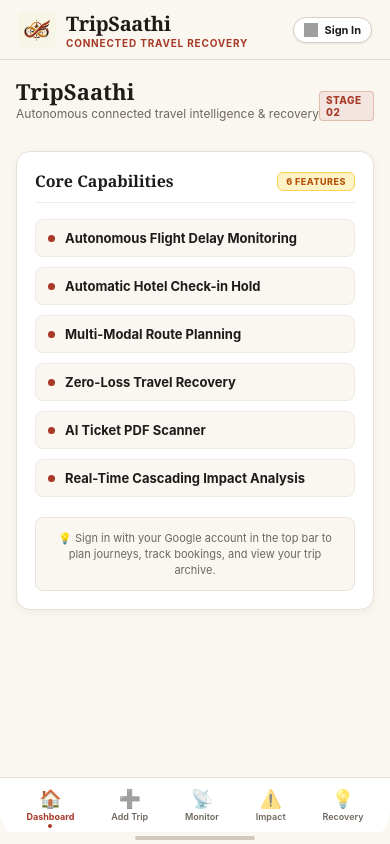
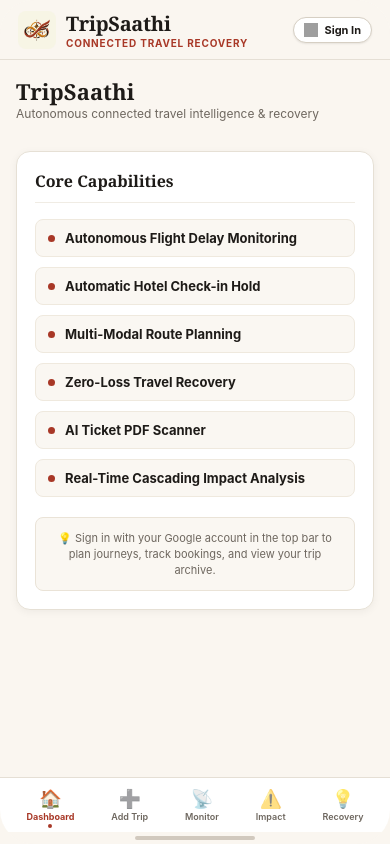
Before and after one commit to Arnesh0512/TripSaathi, a React Native app in the folder frontend/: screen / in a window 390 px wide. Built offline with nearby package versions, Linux system fonts and the light colour scheme; grey boxes are pictures that could not be loaded.

Commit message:
style: remove stage badges and 6 features box from dashboard, add trip, impact, and recovery screens

```diff
--- a/frontend/src/screens/AddTripScreen.js
+++ b/frontend/src/screens/AddTripScreen.js
@@ -533,7 +533,6 @@ export default function AddTripScreen({ token, onAddTripSuccess }) {
             </Text>
           </TouchableOpacity>
         </View>
-        <Text style={styles.screenStepBadge}>STAGE 01</Text>
       </View>
 
       {/* TWO OPTIONS SELECTOR - REVERSED: PLAN MULTI-LEG FIRST, THEN UPLOAD */}
--- a/frontend/src/screens/DashboardScreen.js
+++ b/frontend/src/screens/DashboardScreen.js
@@ -146,16 +146,12 @@ export default function DashboardScreen({
               Autonomous connected travel intelligence & recovery
             </Text>
           </View>
-          <Text style={styles.screenStepBadge}>STAGE 02</Text>
         </View>
 
         {/* Bulleted Features Card */}
         <View style={styles.welcomeFeaturesCard}>
           <View style={styles.welcomeFeaturesHeader}>
             <Text style={styles.welcomeFeaturesTitle}>Core Capabilities</Text>
-            <View style={styles.welcomeFeaturesBadge}>
-              <Text style={styles.welcomeFeaturesBadgeText}>6 FEATURES</Text>
-            </View>
           </View>
 
           <View style={styles.welcomeFeatureList}>
@@ -195,7 +191,6 @@ export default function DashboardScreen({
             Connected itineraries & historical journeys
           </Text>
         </View>
-        <Text style={styles.screenStepBadge}>STAGE 02</Text>
       </View>
 
       {/* Database Sync & User Indicator Strip */}
--- a/frontend/src/screens/ImpactScreen.js
+++ b/frontend/src/screens/ImpactScreen.js
@@ -38,7 +38,6 @@ export default function ImpactScreen({
             </Text>
           </View>
         </View>
-        <Text style={styles.screenStepBadge}>STAGE 03</Text>
       </View>
       <Text style={styles.impactSubText}>
         Downstream chain reaction & schedule lag across multi-leg itinerary
--- a/frontend/src/screens/RecoveryScreen.js
+++ b/frontend/src/screens/RecoveryScreen.js
@@ -71,7 +71,6 @@ export default function RecoveryScreen({
             </Text>
           </View>
         </View>
-        <Text style={styles.screenStepBadge}>STAGE 04</Text>
       </View>
       <Text style={styles.impactSubText}>
         Scraped policy intelligence, financial protection & action checklist
```
